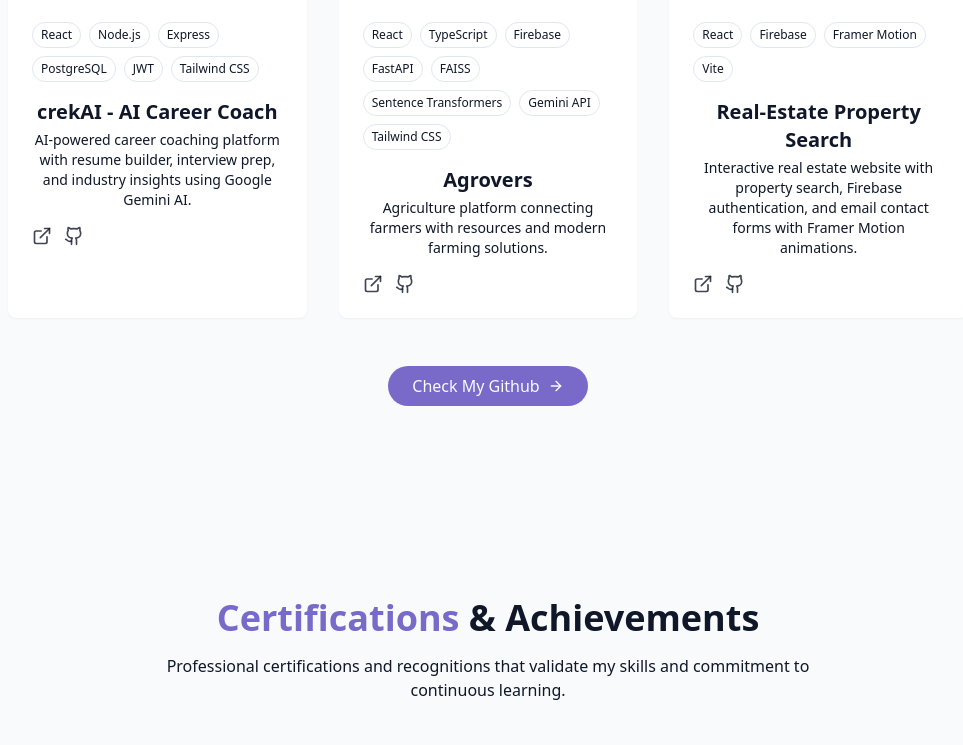
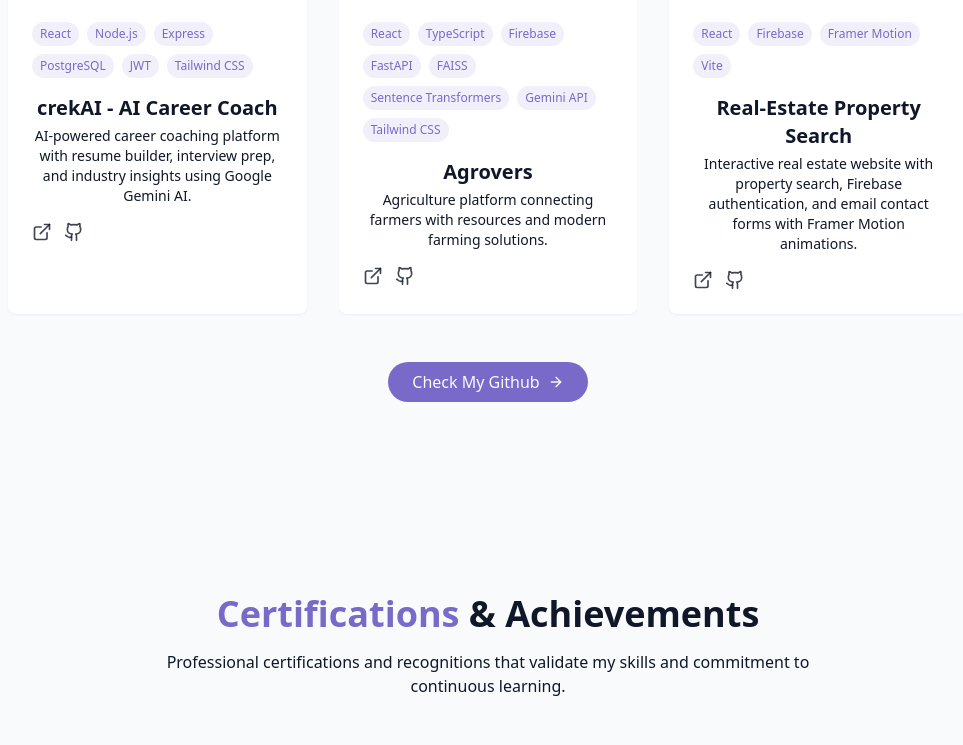
Before and after one commit to Shreyashgol/portfolio_3d, a React (Vite) app: page / in a window 1280 px wide. Shown: the part 4244-4989 px from the top of the page, without its empty margins (152-1115 px from the left). Built offline with nearby package versions, Linux system fonts and the light colour scheme.

Commit message:
enhancement

```diff
--- a/src/components/CertificationsSection.jsx
+++ b/src/components/CertificationsSection.jsx
@@ -6,7 +6,8 @@
     title: "Hacktoberfest'25 Contributor",
     issuer: "DigitalOcean & GitHub",
     date: "2025",
-    description: "Successfully contributed to open-source projects during Hacktoberfest 2025",
+    description:
+      "Successfully contributed to open-source projects during Hacktoberfest 2025",
     link: "https://www.holopin.io/hacktoberfest2025/userbadge/cmhm9zptn001mjm04mzhzc7jj",
     icon: "🎃",
   },
@@ -15,7 +16,8 @@
     title: "Postman API Fundamentals Student Expert",
     issuer: "Postman",
     date: "2024",
-    description: "Certified in API testing, development, and documentation using Postman",
+    description:
+      "Certified in API testing, development, and documentation using Postman",
     link: "https://api.badgr.io/public/assertions/15UnwDBNRhCOZUrLyGqUyw",
     icon: "📮",
   },
@@ -24,7 +26,8 @@
     title: "Career Essentials in Generative AI",
     issuer: "Microsoft & LinkedIn",
     date: "2024",
-    description: "Completed comprehensive course on Generative AI fundamentals and applications",
+    description:
+      "Completed comprehensive course on Generative AI fundamentals and applications",
     link: "https://www.linkedin.com/learning/certificates/761a94f74c31cb7ee7f260434bba9de96d97eec308b33bb0693133b111d5b300",
     icon: "🤖",
   },
@@ -51,7 +54,13 @@
               className="group bg-card rounded-lg p-6 shadow-xs card-hover border border-border"
             >
               <div className="flex items-start justify-between mb-4">
-                <ExternalLink className="h-5 w-5 text-primary" />
+                <a
+                  href={cert.link}
+                  target="_blank"
+                  className="text-foreground/80 hover:text-primary transition-colors duration-300"
+                >
+                  <ExternalLink size={20} />
+                </a>
                 <Award className="h-5 w-5 text-primary" />
               </div>
 
@@ -74,7 +83,9 @@
         <div className="mt-16 grid grid-cols-2 md:grid-cols-4 gap-6">
           <div className="text-center p-6 bg-card rounded-lg border border-border">
             <div className="text-3xl font-bold text-primary mb-2">500+</div>
-            <div className="text-sm text-muted-foreground">LeetCode Problems</div>
+            <div className="text-sm text-muted-foreground">
+              LeetCode Problems
+            </div>
           </div>
           <div className="text-center p-6 bg-card rounded-lg border border-border">
             <div className="text-3xl font-bold text-primary mb-2">1000+</div>
--- a/src/components/ProjectsSection.jsx
+++ b/src/components/ProjectsSection.jsx
@@ -61,8 +61,11 @@
 
               <div className="p-6">
                 <div className="flex flex-wrap gap-2 mb-4">
-                  {project.tags.map((tag) => (
-                    <span className="px-2 py-1 text-xs font-medium border rounded-full bg-secondary text-secondary-foreground">
+                  {project.tags.map((tag, index) => (
+                    <span
+                      key={index}
+                      className="text-xs bg-primary/10 text-primary px-2 py-1 rounded-full"
+                    >
                       {tag}
                     </span>
                   ))}
```
